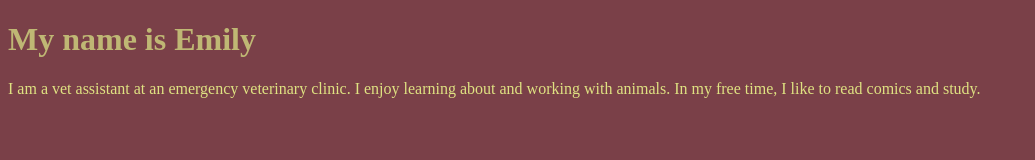
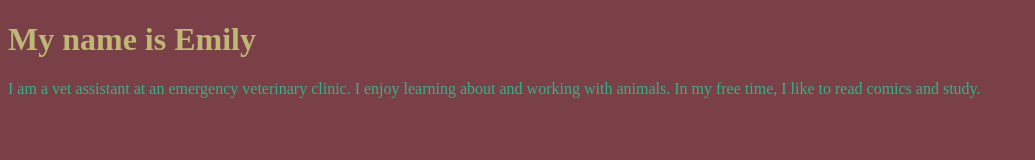
Before and after one commit to enbeliza/enbeliza.github.io, a plain HTML site: page index.html in a window 1280 px wide. Shown: the whole page, without its empty margins (0-1035 px from the left). Drawn offline with Linux system fonts and the light colour scheme.

Commit message:
Add files via upload

```diff
--- a/index.html
+++ b/index.html
@@ -12,7 +12,7 @@
 		}
 
 		p {
-		color:#dfe282;
+		color:#35b189;
 		}
 
 		</style>
```
